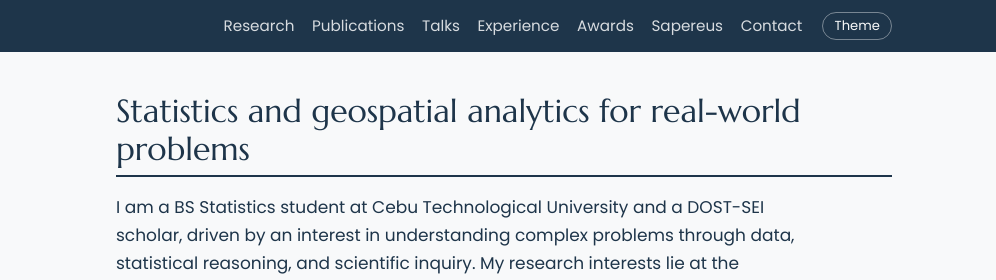
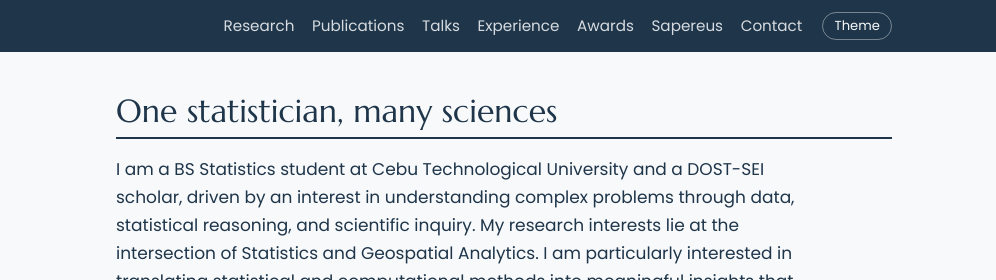
Before and after one commit to jr-miano/jr-miano.github.io, a plain HTML site: page index.html in a window 1280 px wide. Shown: the top 280 px of the page, 284-1280 px from the left. Drawn offline with Linux system fonts and the light colour scheme.

Commit message:
Update heading in about section of index.html

```diff
--- a/index.html
+++ b/index.html
@@ -124,7 +124,7 @@ footer{border-top:1px solid var(--line);color:var(--muted);font-size:.9rem;paddi
   <main>
 
   <section id="about">
-    <h2>Statistics and geospatial analytics for real-world problems</h2>
+    <h2>One statistician, many sciences</h2>
     <p>I am a BS Statistics student at Cebu Technological University and a DOST-SEI scholar, driven by an interest in understanding complex problems through data, statistical reasoning, and scientific inquiry. My research interests lie at the intersection of Statistics and Geospatial Analytics. I am particularly interested in translating statistical and computational methods into meaningful insights that address real-world challenges.</p>
     <p>My current work is a funded study of Metro Cebu that combines VIIRS night lights with Sentinel-2 imagery to map urban land use at 10-meter resolution. Past projects cover land use in conflict zones, water quality in Laguna de Bay, and disaster communication among Gen Z youth.</p>
     <p>I also direct Sapereus, serve as a Notion Campus Leader, and was president of the Future Science and Technology Leaders of the Philippines until July 2026.</p>
```
